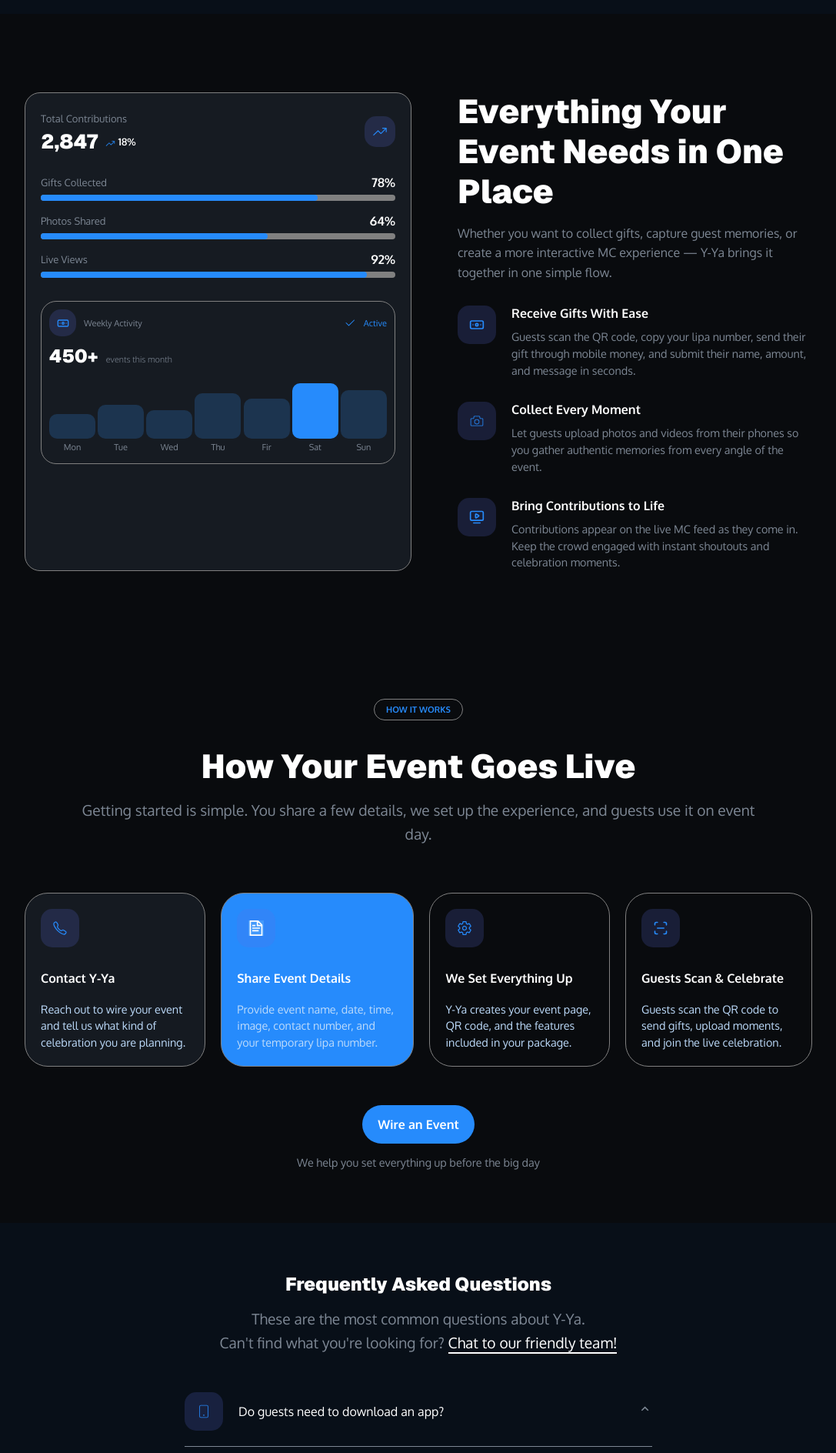
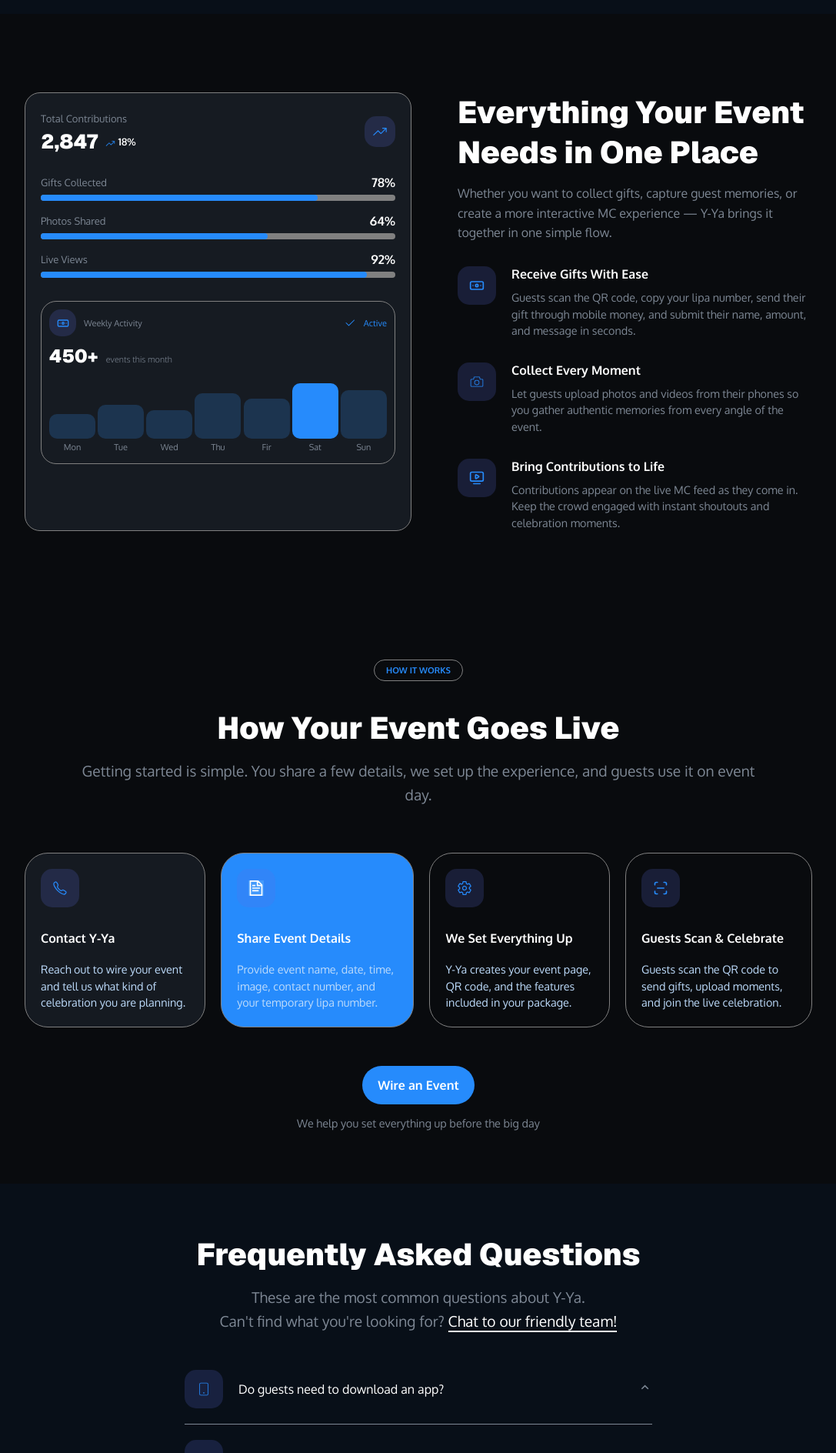
Before and after one commit to Sumally007/wedding-app, a React (Vite) app: page / in a window 1280 px wide. Shown: the part 1260-3148 px from the top of the page at 77% size, without its empty margins (96-1183 px from the left). Built offline with nearby package versions, Linux system fonts and the light colour scheme.

Commit message:
factorizing h2

```diff
--- a/src/Components/Accordion/Accordion.css
+++ b/src/Components/Accordion/Accordion.css
@@ -13,14 +13,15 @@
 
 .accordion h1 {
     font-family: var(--font-primary);
+    font-size: var(--h2-size);
     color: #fff;
-    font-weight: 800;
+    font-weight: var(--h2-weight);
     margin-bottom: 15px;
-    line-height: 1.2;
+    line-height: var(----h2-line-height);
     margin-top: 15px;
 
     @media (max-width:480px) {
-        font-size: 34px;
+        /* font-size: 34px; */
     }
 
 }
--- a/src/Components/Header/Header.css
+++ b/src/Components/Header/Header.css
@@ -16,6 +16,7 @@
     font-weight: var(--h1-weight);
     text-align: center;
     margin: 0 20%;
+    /* margin-bottom: var(--h1-margin-bottom); */
     line-height: var(--h1-line-height);
     color: white;
 
--- a/src/Components/HowItWorks/HowItWorks.css
+++ b/src/Components/HowItWorks/HowItWorks.css
@@ -38,10 +38,10 @@
 .header-works-section h1 {
     font-family: var(--font-primary);
     color: #fff;
-    font-size: 2.7rem;
-    font-weight: 800;
+    font-size: var(--h2-size);
+    font-weight: var(--h2-weight);
     margin-bottom: 15px;
-    line-height: 1.2;
+    line-height: var(--h2-line-height);
     margin-top: 15px;
 
     @media (max-width:480px) {
--- a/src/Components/Main/Main.css
+++ b/src/Components/Main/Main.css
@@ -188,13 +188,13 @@
 .main-title {
     font-family: var(--font-primary);
     color: #fff;
-    font-size: 2.7rem;
-    font-weight: 800;
+    font-size: var(--h2-size);
+    font-weight: var(--h2-weigh);
     margin-bottom: 15px;
-    line-height: 1.2;
+    line-height: var(--h2-line-height);
 
     @media (max-width:480px) {
-        font-size: 34px;
+        /* font-size: 34px; */
     }
 }
 
--- a/src/Components/Started/Started.css
+++ b/src/Components/Started/Started.css
@@ -43,7 +43,9 @@
 
 .left-started-content h1 {
     font-family: var(--font-primary);
-    font-size: 36px;
+    font-size: var(--h2-size);
+    font-weight: var(--h2-weight);
+    line-height: var(----h2-line-height);
     margin-bottom: 10px;
     color: #fff;
 
```
